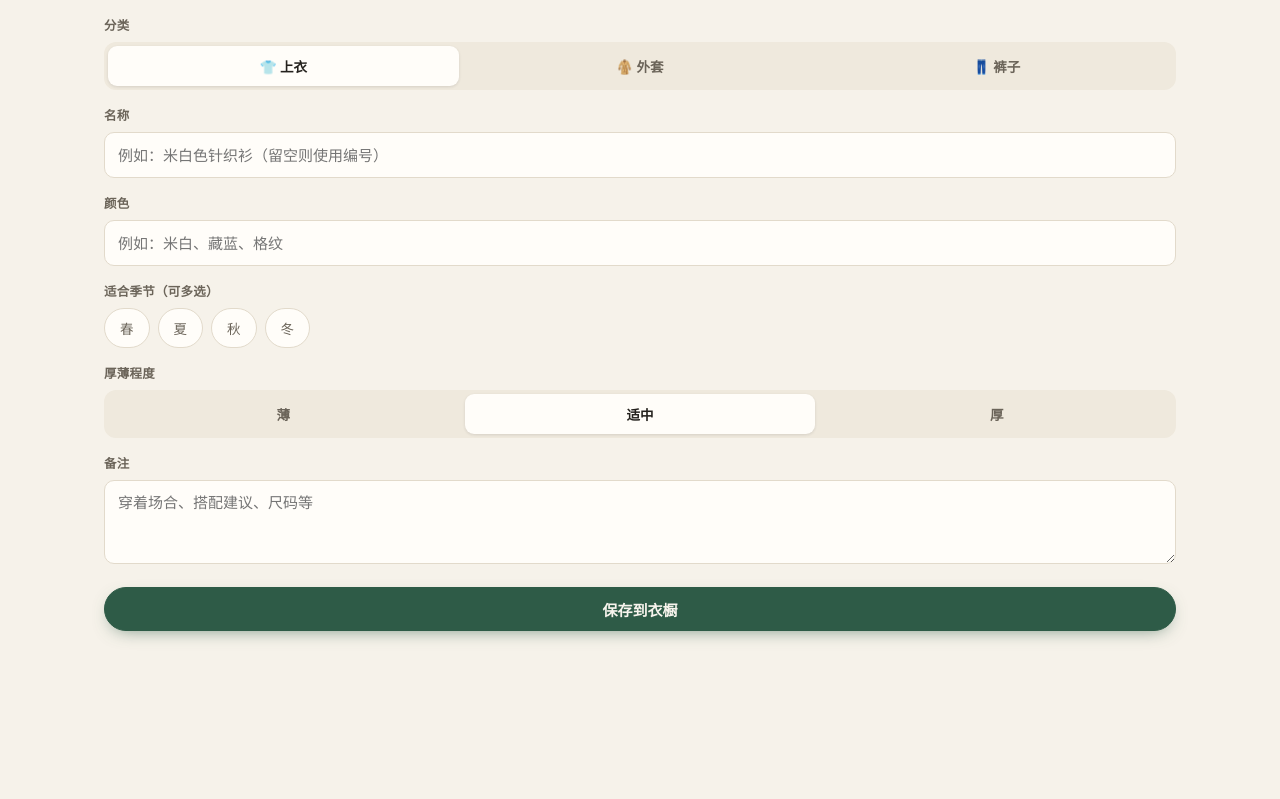
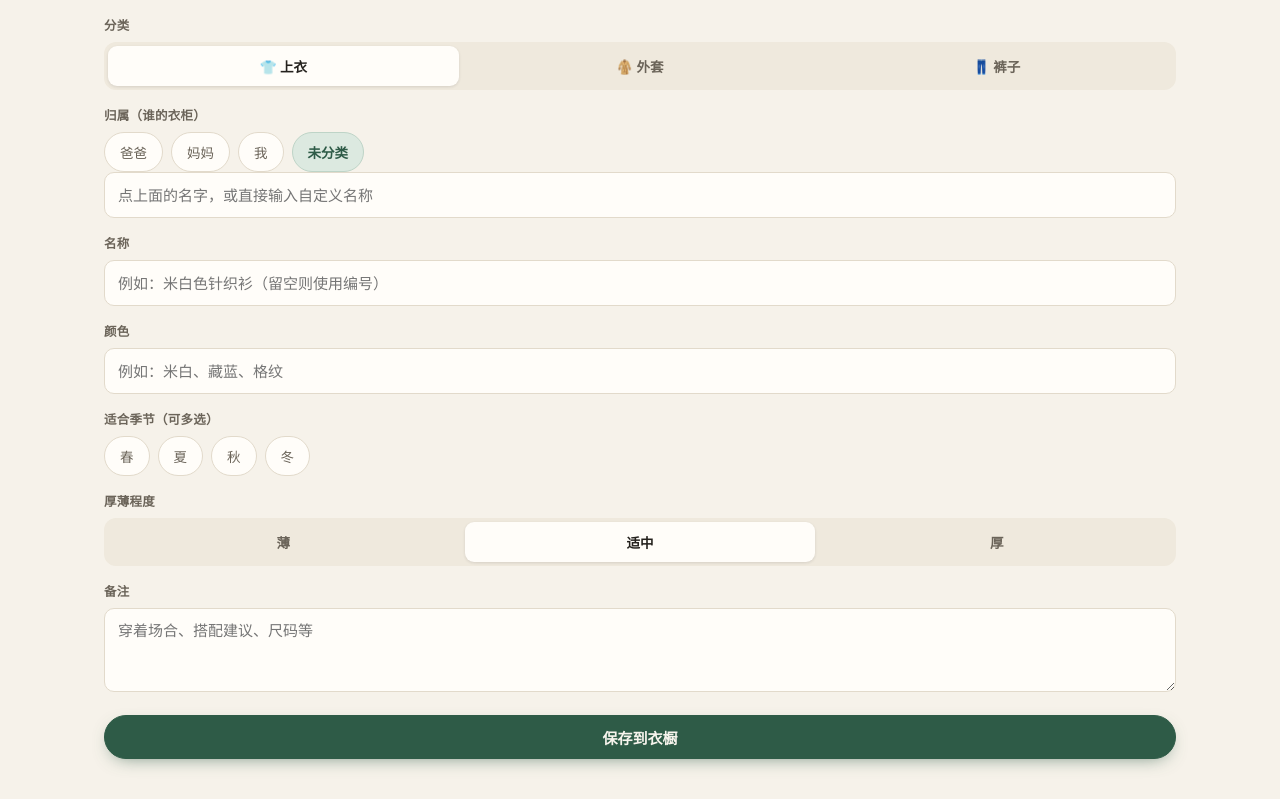
Before and after one commit to hqing0850-sudo/hqing0850-sudo.github.io, a React (Vite) app: page /add in a window 1280 px wide. Shown: the part 830-1629 px from the top of the page. Before the commit the page ends 1501 px from the top, so only its background shows below. Built offline with nearby package versions, Linux system fonts and the light colour scheme; no server answers.

Commit message:
Add customizable member classification (dad/mom/custom)

```diff
--- a/src/components/GarmentCard.tsx
+++ b/src/components/GarmentCard.tsx
@@ -26,6 +26,7 @@ export function GarmentCard({ garment }: { garment: Garment }) {
       <div className="body">
         <span className="code">{garment.code}</span>
         <span className="name">{garment.name}</span>
+        {garment.member ? <span className="member-tag">{garment.member}</span> : null}
         <StatusBadge status={garment.washStatus} />
       </div>
     </button>
--- a/src/components/GarmentForm.tsx
+++ b/src/components/GarmentForm.tsx
@@ -10,9 +10,11 @@ import {
   THICKNESS_META
 } from '../types'
 import type { Category, Garment, ImageMode, NewGarmentInput, Season, Thickness } from '../types'
+import { DEFAULT_MEMBERS } from '../lib/members'
 
 export interface GarmentFormValue {
   category: Category
+  member: string
   name: string
   color: string
   seasons: Season[]
@@ -36,6 +38,7 @@ export interface GarmentFormValue {
 export function emptyFormValue(defaultMode: ImageMode = 'cartoon'): GarmentFormValue {
   return {
     category: 'top',
+    member: '',
     name: '',
     color: '',
     seasons: [],
@@ -57,6 +60,7 @@ export function emptyFormValue(defaultMode: ImageMode = 'cartoon'): GarmentFormV
 export function formValueFromGarment(garment: Garment, preview: string | null): GarmentFormValue {
   return {
     category: garment.category,
+    member: garment.member,
     name: garment.name,
     color: garment.color,
     seasons: garment.seasons,
@@ -78,6 +82,7 @@ export function formValueFromGarment(garment: Garment, preview: string | null):
 export function toInput(value: GarmentFormValue): NewGarmentInput {
   return {
     category: value.category,
+    member: value.member,
     name: value.name,
     color: value.color,
     seasons: value.seasons,
@@ -95,7 +100,8 @@ export function GarmentForm({
   onChange,
   busy,
   submitLabel,
-  confirmCategoryChange = false
+  confirmCategoryChange = false,
+  memberOptions = DEFAULT_MEMBERS
 }: {
   value: GarmentFormValue
   onChange: (next: GarmentFormValue) => void
@@ -103,6 +109,8 @@ export function GarmentForm({
   submitLabel: string
   /** 编辑已有衣服时，换分类会重新分配编号，需要确认 */
   confirmCategoryChange?: boolean
+  /** 可选的归属名单（爸爸/妈妈/我…） */
+  memberOptions?: string[]
 }) {
   const [compressing, setCompressing] = useState(false)
 
@@ -219,6 +227,37 @@ export function GarmentForm({
       </div>
 
       <div className="field">
+        <label htmlFor="g-member">归属（谁的衣柜）</label>
+        <div className="toggle-row">
+          {memberOptions.map((name) => (
+            <button
+              type="button"
+              key={name}
+              className={`toggle-chip ${value.member === name ? 'on' : ''}`}
+              onClick={() => patch({ member: name })}
+            >
+              {name}
+            </button>
+          ))}
+          <button
+            type="button"
+            className={`toggle-chip ${value.member ? '' : 'on'}`}
+            onClick={() => patch({ member: '' })}
+          >
+            未分类
+          </button>
+        </div>
+        <input
+          id="g-member"
+          className="input"
+          value={value.member}
+          maxLength={12}
+          placeholder="点上面的名字，或直接输入自定义名称"
+          onChange={(e) => patch({ member: e.target.value })}
+        />
+      </div>
+
+      <div className="field">
         <label htmlFor="g-name">名称</label>
         <input
           id="g-name"
--- a/src/data/cloudRepository.ts
+++ b/src/data/cloudRepository.ts
@@ -61,6 +61,7 @@ type GarmentRow = {
   id: string
   code: string
   category: Category
+  member: string | null
   name: string
   color: string
   seasons: string[]
@@ -103,6 +104,7 @@ function rowToGarment(row: GarmentRow): Garment {
     id: row.id,
     code: row.code,
     category: row.category,
+    member: row.member ?? '',
     name: row.name,
     color: row.color ?? '',
     seasons: (row.seasons ?? []) as Garment['seasons'],
@@ -253,6 +255,7 @@ export function createCloudRepository(client: SupabaseClient): WardrobeRepositor
           user_id: userId,
           code,
           category: input.category,
+          member: input.member?.trim() ?? '',
           name: input.name.trim() || code,
           color: input.color.trim(),
           seasons: input.seasons,
@@ -315,6 +318,7 @@ export function createCloudRepository(client: SupabaseClient): WardrobeRepositor
         name: patch.name ?? current.name,
         color: patch.color ?? current.color,
         category: patch.category ?? current.category,
+        member: patch.member ?? current.member,
         code,
         seasons: patch.seasons ?? current.seasons,
         thickness: patch.thickness ?? current.thickness,
@@ -513,6 +517,7 @@ export function createCloudRepository(client: SupabaseClient): WardrobeRepositor
           user_id: userId,
           code,
           category: garment.category,
+          member: garment.member ?? '',
           name: garment.name,
           color: garment.color,
           seasons: garment.seasons,
--- a/src/data/localRepository.ts
+++ b/src/data/localRepository.ts
@@ -42,6 +42,7 @@ function withAllocationLock<T>(task: () => Promise<T>): Promise<T> {
 function normalizeGarment(garment: Garment): Garment {
   return {
     ...garment,
+    member: garment.member ?? '',
     displayMode: garment.displayMode ?? 'photo',
     cartoonId: garment.cartoonId ?? null,
     customAssetId: garment.customAssetId ?? null
@@ -100,6 +101,7 @@ export function createLocalRepository(store: KeyValueStore = idbStore): Wardrobe
           id,
           code,
           category: input.category,
+          member: input.member?.trim() ?? '',
           name: input.name.trim() || code,
           color: input.color.trim(),
           seasons: input.seasons,
--- a/src/data/shares.ts
+++ b/src/data/shares.ts
@@ -7,6 +7,7 @@ export interface SharedGarment {
   id: string
   code: string
   category: Category
+  member: string
   name: string
   color: string
   seasons: Season[]
@@ -45,6 +46,7 @@ function toShared(g: Garment): SharedGarment {
     id: g.id,
     code: g.code,
     category: g.category,
+    member: g.member ?? '',
     name: g.name,
     color: g.color,
     seasons: g.seasons,
--- /dev/null
+++ b/src/lib/members.ts
@@ -0,0 +1,46 @@
+const KEY = 'wardrobe.members'
+
+/** 默认成员，用户可以直接用，也可以自定义新名字 */
+export const DEFAULT_MEMBERS = ['爸爸', '妈妈', '我']
+
+function unique(list: string[]): string[] {
+  const out: string[] = []
+  for (const item of list) {
+    const name = item.trim()
+    if (name && !out.includes(name)) out.push(name)
+  }
+  return out
+}
+
+/** 读取本机记住的成员名单（会合并默认成员） */
+export function loadMembers(): string[] {
+  let saved: string[] = []
+  try {
+    const raw = localStorage.getItem(KEY)
+    if (raw) {
+      const parsed = JSON.parse(raw)
+      if (Array.isArray(parsed)) {
+        saved = parsed.filter((item): item is string => typeof item === 'string')
+      }
+    }
+  } catch {
+    // 读不到就用默认名单
+  }
+  return unique([...DEFAULT_MEMBERS, ...saved])
+}
+
+/** 新用过的自定义名字记到本机，下次可以直接点 */
+export function rememberMember(name: string): void {
+  const trimmed = name.trim()
+  if (!trimmed) return
+  try {
+    localStorage.setItem(KEY, JSON.stringify(unique([...loadMembers(), trimmed])))
+  } catch {
+    // 记不住也不影响这件衣服保存
+  }
+}
+
+/** 成员列表 = 本机名单 + 现有衣服里出现过的名字 */
+export function allMembers(garments: { member?: string }[]): string[] {
+  return unique([...loadMembers(), ...garments.map((g) => g.member ?? '')])
+}
--- a/src/pages/AddPage.tsx
+++ b/src/pages/AddPage.tsx
@@ -3,10 +3,11 @@ import { useNavigate } from 'react-router-dom'
 import { GarmentForm, emptyFormValue, toInput, type GarmentFormValue } from '../components/GarmentForm'
 import { Toast } from '../components/Toast'
 import { useWardrobe } from '../store/wardrobe'
+import { allMembers, rememberMember } from '../lib/members'
 
 export function AddPage() {
   const navigate = useNavigate()
-  const { createGarment, createCustomAsset, defaultImageMode } = useWardrobe()
+  const { garments, createGarment, createCustomAsset, defaultImageMode } = useWardrobe()
   const [value, setValue] = useState<GarmentFormValue>(() => emptyFormValue(defaultImageMode))
   const [busy, setBusy] = useState(false)
   const [toast, setToast] = useState<{ message: string; tone: 'info' | 'error' } | null>(null)
@@ -27,6 +28,7 @@ export function AddPage() {
       }
 
       const input = toInput(value)
+      rememberMember(input.member ?? '')
       const created = await createGarment({ ...input, customAssetId })
       navigate(`/item/${created.id}`, { replace: true, state: { created: created.code } })
     } catch (error) {
@@ -49,7 +51,13 @@ export function AddPage() {
       </header>
 
       <form onSubmit={handleSubmit}>
-        <GarmentForm value={value} onChange={setValue} busy={busy} submitLabel="保存到衣橱" />
+        <GarmentForm
+          value={value}
+          onChange={setValue}
+          busy={busy}
+          submitLabel="保存到衣橱"
+          memberOptions={allMembers(garments)}
+        />
       </form>
 
       {toast ? <Toast message={toast.message} tone={toast.tone} onDone={() => setToast(null)} /> : null}
--- a/src/pages/DetailPage.tsx
+++ b/src/pages/DetailPage.tsx
@@ -6,6 +6,7 @@ import { StatusBadge } from '../components/StatusBadge'
 import { Toast } from '../components/Toast'
 import { formatDateTime, daysSince } from '../lib/format'
 import { useWardrobe } from '../store/wardrobe'
+import { allMembers, rememberMember } from '../lib/members'
 import {
   CATEGORY_META,
   IMAGE_MODE_META,
@@ -87,6 +88,7 @@ export function DetailPage() {
       const input = toInput(form)
       const patch: GarmentPatch = {
         category: input.category,
+        member: input.member,
         name: input.name.trim() || garment.code,
         color: input.color,
         seasons: input.seasons,
@@ -97,6 +99,7 @@ export function DetailPage() {
         customAssetId
       }
       await updateGarment(garment.id, patch, form.photoChanged ? form.photo : undefined)
+      rememberMember(input.member ?? '')
       setMode('view')
       setToast({ message: '修改已保存', tone: 'info' })
     } catch (error) {
@@ -141,6 +144,7 @@ export function DetailPage() {
             busy={busy}
             submitLabel="保存修改"
             confirmCategoryChange
+            memberOptions={allMembers(garments)}
           />
         </form>
         {toast ? <Toast message={toast.message} tone={toast.tone} onDone={() => setToast(null)} /> : null}
@@ -204,6 +208,10 @@ export function DetailPage() {
           </div>
 
           <div className="spec-list">
+            <div className="spec">
+              <span className="k">归属</span>
+              <span className="v">{garment.member || '未分类'}</span>
+            </div>
             <div className="spec">
               <span className="k">分类</span>
               <span className="v">
--- a/src/pages/SharePage.tsx
+++ b/src/pages/SharePage.tsx
@@ -125,6 +125,7 @@ export function SharePage() {
       try {
         await createGarment({
           category: g.category,
+          member: g.member ?? '',
           name: g.name,
           color: g.color,
           seasons: g.seasons,
@@ -253,6 +254,7 @@ export function SharePage() {
               <div className="body">
                 <span className="code">{g.code}</span>
                 <span className="name">{g.name}</span>
+                {g.member ? <span className="member-tag">{g.member}</span> : null}
                 <StatusBadge status={g.washStatus} />
               </div>
             </button>
@@ -274,6 +276,10 @@ export function SharePage() {
               <h2>{active.name || '未命名'}</h2>
               <StatusBadge status={active.washStatus} />
               <dl className="share-facts">
+                <div>
+                  <dt>归属</dt>
+                  <dd>{active.member || '未分类'}</dd>
+                </div>
                 <div>
                   <dt>分类</dt>
                   <dd>
--- a/src/pages/WardrobePage.tsx
+++ b/src/pages/WardrobePage.tsx
@@ -2,6 +2,7 @@ import { useMemo, useState } from 'react'
 import { useNavigate } from 'react-router-dom'
 import { CategoryChips, GarmentCard, StatusFilterChips, useFilteredGarments } from '../components/GarmentCard'
 import { useWardrobe } from '../store/wardrobe'
+import { allMembers } from '../lib/members'
 import { CATEGORIES } from '../types'
 
 type SortKey = 'newest' | 'code' | 'status'
@@ -26,18 +27,25 @@ export function WardrobePage() {
   const [category, setCategory] = useState('all')
   const [status, setStatus] = useState('all')
   const [query, setQuery] = useState('')
+  const [member, setMember] = useState('all')
   const [sort, setSort] = useState<SortKey>('newest')
 
   const filtered = useFilteredGarments(garments, category, status, query)
 
+  const visible = useMemo(() => {
+    if (member === 'all') return filtered
+    if (member === '__none__') return filtered.filter((g) => !g.member)
+    return filtered.filter((g) => g.member === member)
+  }, [filtered, member])
+
   const sorted = useMemo(() => {
-    const list = [...filtered]
+    const list = [...visible]
     if (sort === 'newest') list.sort((a, b) => b.createdAt - a.createdAt)
     if (sort === 'code') list.sort((a, b) => a.code.localeCompare(b.code, 'zh-CN', { numeric: true }))
     if (sort === 'status')
       list.sort((a, b) => (STATUS_ORDER[a.washStatus] ?? 9) - (STATUS_ORDER[b.washStatus] ?? 9))
     return list
-  }, [filtered, sort])
+  }, [visible, sort])
 
   const counts = useMemo(() => {
     const base: Record<string, number> = { all: garments.length }
@@ -46,15 +54,25 @@ export function WardrobePage() {
     return base
   }, [garments])
 
+  const memberOptions = useMemo(() => allMembers(garments), [garments])
+  const memberCounts = useMemo(() => {
+    const map: Record<string, number> = { all: garments.length, __none__: 0 }
+    for (const g of garments) {
+      if (g.member) map[g.member] = (map[g.member] ?? 0) + 1
+      else map.__none__ += 1
+    }
+    return map
+  }, [garments])
+
   return (
     <>
       <header className="page-head">
         <div>
           <h1>我的衣服</h1>
           <p className="sub">
-            {filtered.length === garments.length
+            {visible.length === garments.length
               ? `共 ${garments.length} 件`
-              : `筛出 ${filtered.length} 件 / 共 ${garments.length} 件`}
+              : `筛出 ${visible.length} 件 / 共 ${garments.length} 件`}
           </p>
         </div>
         <button className="btn small primary" onClick={() => navigate('/add')}>
@@ -88,6 +106,34 @@ export function WardrobePage() {
           </button>
         ) : null}
       </div>
+
+      {memberOptions.length > 0 ? (
+        <div className="chips member-chips" aria-label="按归属筛选">
+          <button className={`chip ${member === 'all' ? 'active' : ''}`} onClick={() => setMember('all')}>
+            👨‍👩‍👧 全部
+            <span className="count">{memberCounts.all}</span>
+          </button>
+          {memberOptions.map((name) => (
+            <button
+              key={name}
+              className={`chip ${member === name ? 'active' : ''}`}
+              onClick={() => setMember(name)}
+            >
+              {name}
+              <span className="count">{memberCounts[name] ?? 0}</span>
+            </button>
+          ))}
+          {memberCounts.__none__ ? (
+            <button
+              className={`chip ${member === '__none__' ? 'active' : ''}`}
+              onClick={() => setMember('__none__')}
+            >
+              未分类
+              <span className="count">{memberCounts.__none__}</span>
+            </button>
+          ) : null}
+        </div>
+      ) : null}
 
       <CategoryChips value={category} onChange={setCategory} counts={counts} />
       <StatusFilterChips value={status} onChange={setStatus} />
--- a/src/types.ts
+++ b/src/types.ts
@@ -54,6 +54,8 @@ export interface Garment {
   id: string
   code: string
   category: Category
+  /** 归属：爸爸 / 妈妈 / 我 … 可自定义，空字符串表示未分类 */
+  member: string
   name: string
   color: string
   seasons: Season[]
@@ -97,6 +99,8 @@ export interface WashLog {
 
 export type NewGarmentInput = {
   category: Category
+  /** 归属（可选；老数据/测试里可能没有） */
+  member?: string
   name: string
   color: string
   seasons: Season[]
@@ -114,6 +118,7 @@ export type GarmentPatch = Partial<
     | 'name'
     | 'color'
     | 'category'
+    | 'member'
     | 'seasons'
     | 'thickness'
     | 'notes'
```
Also changed, not shown: src/styles.css (+16 -0 lines), 1 other file (tests, documents, lock files or other folders).
